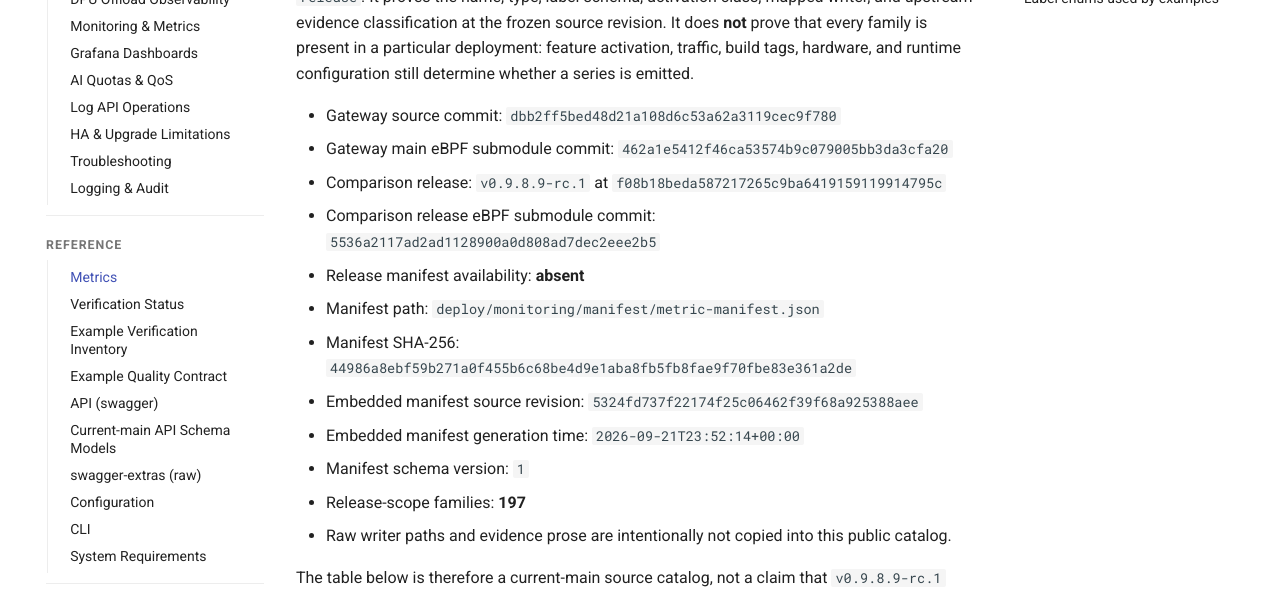
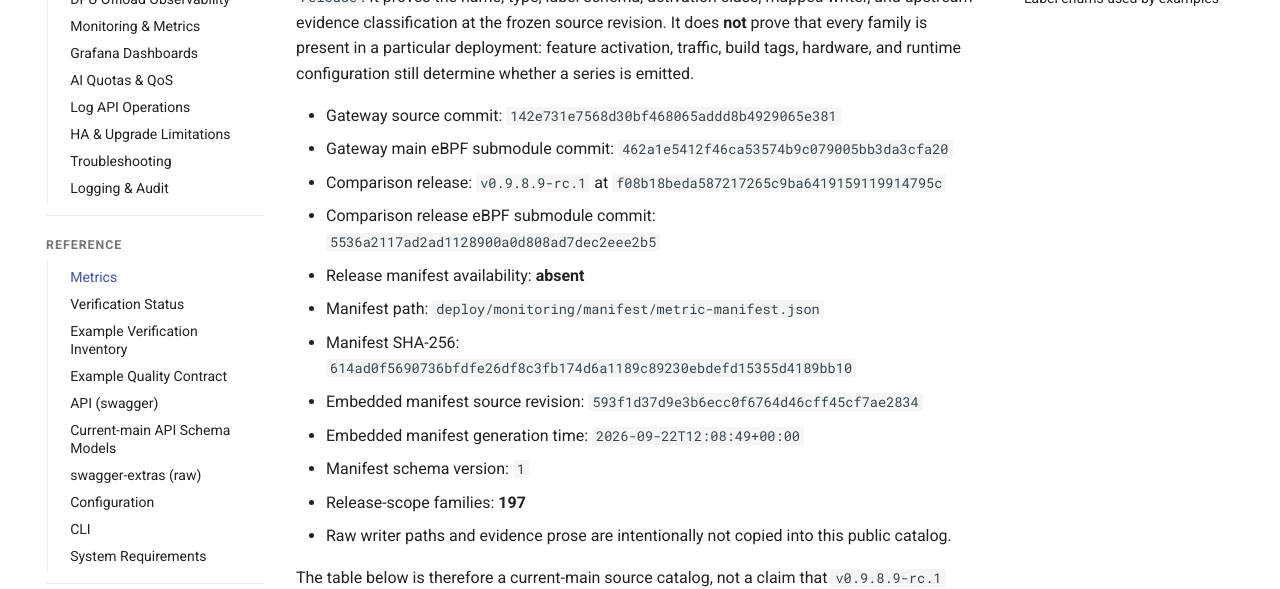
Before and after one commit to loxilb-io/loxilbdocs-inference-gateway, an MkDocs documentation site: the page built from docs/reference/metrics.md, in a window 1280 px wide and 900 px high. Shown: the part 221-810 px from the top of the window. Built offline with MkDocs 1.6.1 and Material for MkDocs 9.7.7, drawn with Linux system fonts in a browser that asks for light colours; comment, search, counter and statistics services are not loaded; the version menu is left out.

Commit message:
docs: sync current gateway contract (#30)
Signed-off-by: NLX-SeokHwanKong <76096751+NLX-SeokHwanKong@users.noreply.github.com>

```diff
--- a/docs/reference/metrics.md
+++ b/docs/reference/metrics.md
@@ -7,15 +7,15 @@ revision. It does **not** prove that every family is present in a particular
 deployment: feature activation, traffic, build tags, hardware, and runtime
 configuration still determine whether a series is emitted.
 
-- Gateway source commit: `dbb2ff5bed48d21a108d6c53a62a3119cec9f780`
+- Gateway source commit: `142e731e7568d30bf468065addd8b4929065e381`
 - Gateway main eBPF submodule commit: `462a1e5412f46ca53574b9c079005bb3da3cfa20`
 - Comparison release: `v0.9.8.9-rc.1` at `f08b18beda587217265c9ba6419159119914795c`
 - Comparison release eBPF submodule commit: `5536a2117ad2ad1128900a0d808ad7dec2eee2b5`
 - Release manifest availability: **absent**
 - Manifest path: `deploy/monitoring/manifest/metric-manifest.json`
-- Manifest SHA-256: `44986a8ebf59b271a0f455b6c68be4d9e1aba8fb5fb8fae9f70fbe83e361a2de`
-- Embedded manifest source revision: `5324fd737f22174f25c06462f39f68a925388aee`
-- Embedded manifest generation time: `2026-09-21T23:52:14+00:00`
+- Manifest SHA-256: `614ad0f5690736bfdfe26df8c3fb174d6a1189c89230ebdefd15355d4189bb10`
+- Embedded manifest source revision: `593f1d37d9e3b6ecc0f6764d46cff45cf7ae2834`
+- Embedded manifest generation time: `2026-09-22T12:08:49+00:00`
 - Manifest schema version: `1`
 - Release-scope families: **197**
 - Raw writer paths and evidence prose are intentionally not copied into this public catalog.
```
Also changed, not shown: docs/reference/api-schema-models.md (+3 -3 lines), docs/reference/verification-status.md (+6 -6 lines), 2 other files.
